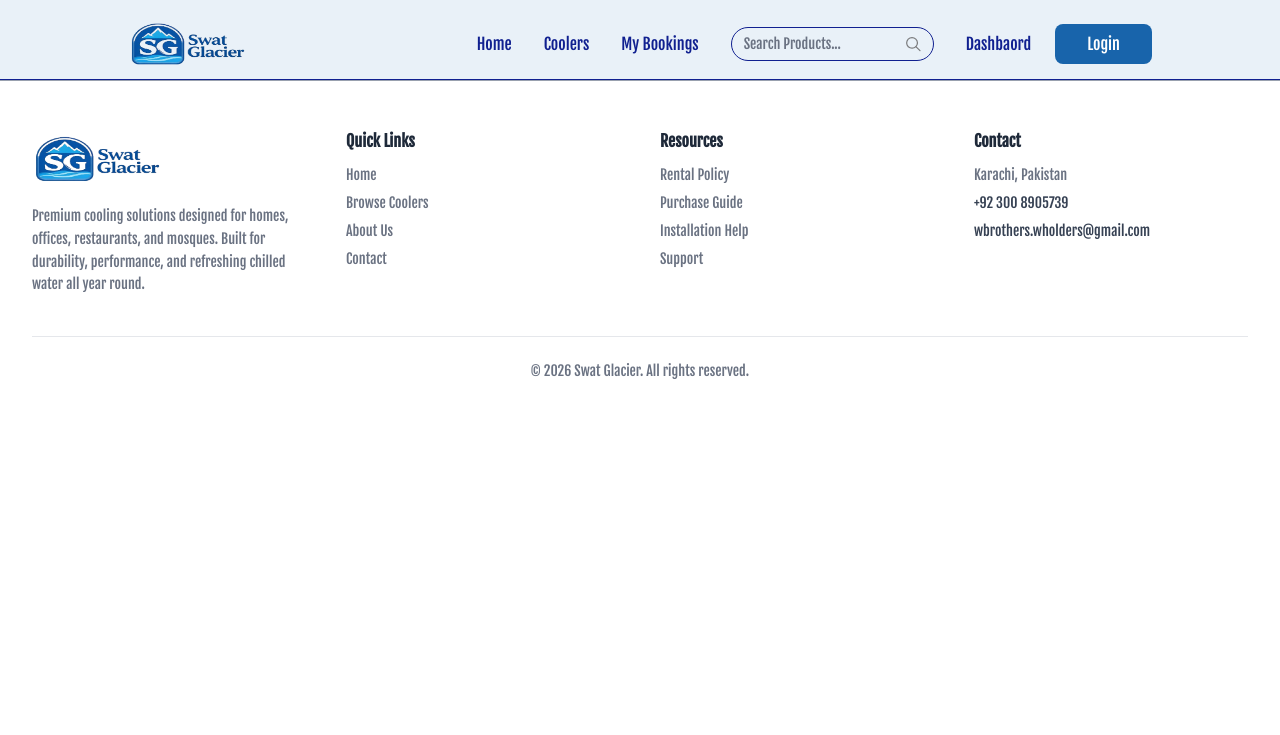
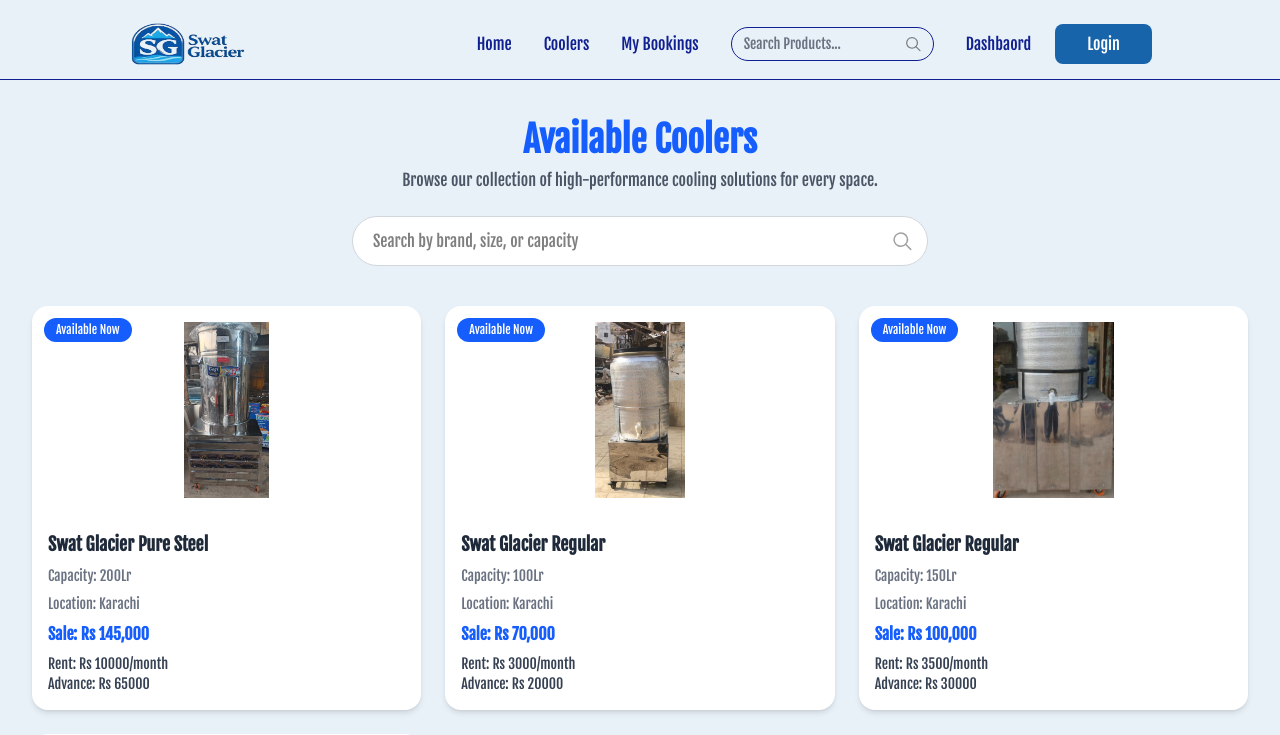
Before and after one commit to walidkhan112233/swatglacier.com, a React (Vite) app: page /coolers in a window 1280 px wide. Shown: the top 735 px of the page. Built offline with nearby package versions, Linux system fonts and the light colour scheme.

Commit message:
Coolerslisting page made and navbar updates

```diff
--- a/src/components/Navbar.jsx
+++ b/src/components/Navbar.jsx
@@ -2,12 +2,20 @@
 import { assets, menuLinks } from "../assets/assets";
 import { Link, useLocation, useNavigate } from "react-router-dom";
 
-
-const Navbar = ({setShowLogin}) => {
+const Navbar = ({ setShowLogin }) => {
   const location = useLocation();
+  const navigate = useNavigate();
 
   const [open, setOpen] = React.useState(false);
-  const navigate = useNavigate();
+  const [navSearch, setNavSearch] = React.useState("");
+
+  // Handle Enter key search
+  const handleSearch = (e) => {
+    if (e.key === "Enter" && navSearch.trim() !== "") {
+      navigate(`/coolers?search=${navSearch}`);
+      setOpen(false); // close mobile menu if open
+    }
+  };
 
   return (
     <div
@@ -30,29 +38,40 @@
           </Link>
         ))}
 
-
+        {/* Global Search */}
         <div className="hidden lg:flex items-center text-sm gap-2 border
-             border-borderColor px-3 rounded-full max-w-56" >
+             border-borderColor px-3 rounded-full max-w-56 hover:bg-gray-100">
           <input
             type="text"
             placeholder="Search Products..."
-            className="py-1.5 w-full text-gray-600 bg-transparent  placeholder-gray-500 outline-none"
+            value={navSearch}
+            onChange={(e) => setNavSearch(e.target.value)}
+            onKeyDown={handleSearch}
+            className="py-1.5 w-full text-gray-800 placeholder-gray-500 outline-none"
           />
           <img src={assets.search_icon} alt="search" />
-          {/* dashbaord and login */}
         </div>
 
-        <div className="flex max-sm:flex-col items-start sm:items-center gap-6"  >
-            <button onClick={() => navigate('/owner')} className="cursor-pointer">Dashbaord</button>
-            <button onClick={() => setShowLogin(true)} className="cursor-pointer px-8 py-2 bg-primary hover:bg-blue-500 transition-all text-white rounded-lg" > Login</button>
+        <div className="flex max-sm:flex-col items-start sm:items-center gap-6">
+          <button onClick={() => navigate("/owner")} className="cursor-pointer">
+            Dashbaord
+          </button>
+          <button
+            onClick={() => setShowLogin(true)}
+            className="cursor-pointer px-8 py-2 bg-primary hover:bg-blue-500 transition-all text-white rounded-lg"
+          >
+            Login
+          </button>
         </div>
-
       </div>
 
-        <button className="sm:hidden cursor-pointer" aria-label="Menu"  onClick={() => setOpen(!open) }>
-           <img src={open ? assets.close_icon : assets.menu_icon} alt="menu" />
-        </button>
-
+      <button
+        className="sm:hidden cursor-pointer"
+        aria-label="Menu"
+        onClick={() => setOpen(!open)}
+      >
+        <img src={open ? assets.close_icon : assets.menu_icon} alt="menu" />
+      </button>
     </div>
   );
 };
--- a/src/pages/Coolers.jsx
+++ b/src/pages/Coolers.jsx
@@ -1,11 +1,113 @@
-import React from 'react'
+import React from "react";
+import { dummyCoolerData } from "../assets/assets";
+import { useNavigate } from "react-router-dom";
+import { assets } from "../assets/assets";
 
 const Coolers = () => {
+  const navigate = useNavigate();
+  const [search, setSearch] = React.useState("");
+
+  // 🔍 Filter coolers based on search
+  const filteredCoolers = dummyCoolerData.filter((cooler) => {
+    const text = search.toLowerCase();
+
+    return (
+      cooler.brand.toLowerCase().includes(text) ||
+      cooler.category.toLowerCase().includes(text) ||
+      cooler.location.toLowerCase().includes(text) ||
+      cooler.water_capacity.toLowerCase().includes(text) ||
+      cooler.price.toString().includes(text) ||
+      cooler.rentPerMonth.toString().includes(text)
+    );
+  });
+
   return (
-    <>
+    <section className="bg-light min-h-screen py-10">
+      <div className="max-w-7xl mx-auto px-4 sm:px-6 lg:px-8">
 
-    </>
-  )
-}
+        {/* Header */}
+        <div className="text-center   mb-10">
+          <h1 className="text-3xl  md:text-4xl font-bold text-blue-600">
+            Available Coolers
+          </h1>
+          <p className="text-gray-600 mt-2">
+            Browse our collection of high-performance cooling solutions for every space.
+          </p>
 
-export default Coolers
+          {/* Search Bar UI */}
+          <div className="mt-6 max-w-xl mx-auto relative">
+            <input
+              type="text"
+              placeholder="Search by brand, size, or capacity"
+              value={search}
+              onChange={(e) => setSearch(e.target.value)}
+              className="w-full border border-gray-300 bg-white rounded-full py-3 px-5 pr-12 focus:outline-none focus:ring-2 focus:ring-blue-400"
+            />
+            <img
+              src={assets.search_icon}
+              alt="search"
+              className="w-5 h-5 absolute right-4 top-1/2 -translate-y-1/2 opacity-70"
+            />
+          </div>
+        </div>
+
+        {/* Coolers Grid */}
+        <div className="grid sm:grid-cols-2 lg:grid-cols-3 gap-6 ">
+          {filteredCoolers.map((cooler) => (
+            <div
+              key={cooler._id}
+              onClick={() => {
+                navigate(`/cooler-details/${cooler._id}`);
+                window.scrollTo(0, 0);
+              }}
+              className="cursor-pointer bg-white rounded-2xl shadow-md hover:shadow-xl transition duration-300 overflow-hidden"
+            >
+              {/* Image */}
+              <div className="relative">
+                <img
+                  src={cooler.image}
+                  alt={cooler.brand}
+                  className="w-full h-52 object-contain bg-transparent p-4"
+                />
+                <span className="absolute top-3 left-3 bg-blue-600 text-white text-xs px-3 py-1 rounded-full">
+                  Available Now
+                </span>
+              </div>
+
+              {/* Info */}
+              <div className="p-4 space-y-2">
+                <h2 className="text-lg font-semibold text-gray-800">
+                  {cooler.brand} {cooler.category}
+                </h2>
+
+                <p className="text-sm text-gray-500">
+                  Capacity: {cooler.water_capacity}
+                </p>
+
+                <p className="text-sm text-gray-500">
+                  Location: {cooler.location}
+                </p>
+
+                {cooler.isAvailableForSale && (
+                  <p className="text-blue-600 font-semibold">
+                    Sale: Rs {cooler.price.toLocaleString()}
+                  </p>
+                )}
+
+                {(cooler.isAvaliableForRent || cooler.isAvailableForRent) && (
+                  <p className="text-gray-700 text-sm">
+                    Rent: Rs {cooler.rentPerMonth}/month
+                    <br />
+                    Advance: Rs {cooler.rentAdvancePayment}
+                  </p>
+                )}
+              </div>
+            </div>
+          ))}
+        </div>
+      </div>
+    </section>
+  );
+};
+
+export default Coolers;
```
